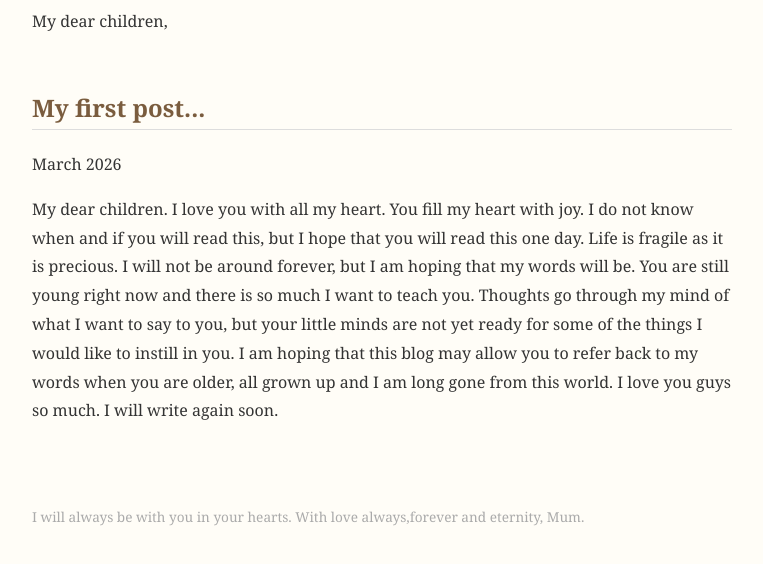
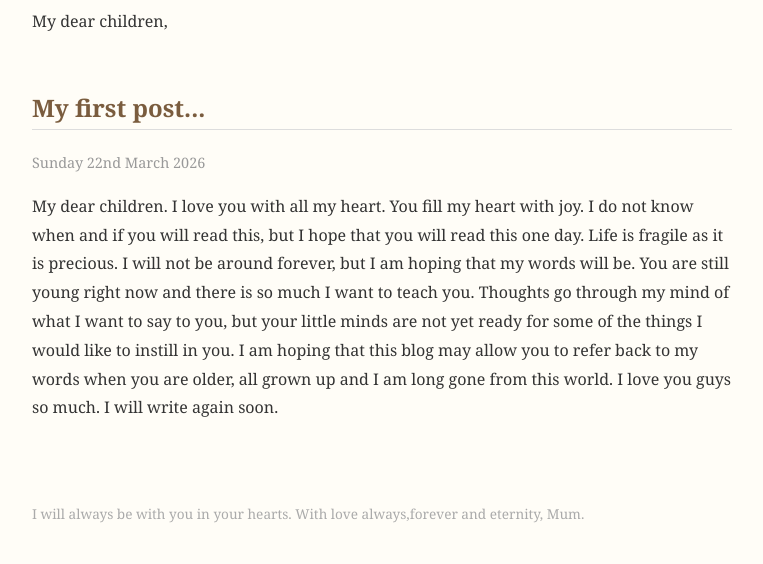
Before and after one commit to loveyouforeverandeternity/loveyouforeverandeternity.github.io, a plain HTML site: page index.html in a window 1280 px wide. Shown: the part 132-696 px from the top of the page, without its empty margins (258-1021 px from the left). Drawn offline with Linux system fonts and the light colour scheme.

Commit message:
Update index.html

```diff
--- a/index.html
+++ b/index.html
@@ -25,7 +25,7 @@
   <h1>Love You Forever and Eternity</h1>
   <p>My dear children,</p>
 <h2>My first post...</h2>
-   <p class="22">March 2026</p>
+   <p class="date">Sunday 22nd March 2026</p>
    <p>My dear children.  I love you with all my heart.  You fill my heart with joy.  I do not know when and if you will read this, but I hope that you will read this one day.  Life is fragile as it is precious.  I will not be around forever, but I am hoping that my words will be.  You are still young right now and there is so much I want to teach you.  Thoughts go through my mind of what I want to say to you, but your little minds are not yet ready for some of the things I would like to instill in you.  I am hoping that this blog may allow you to refer back to my words when you are older, all grown up and I am long gone from this world.  I love you guys so much.  I will write again soon.</p>
   <footer>I will always be with you in your hearts.  With love always,forever and eternity, Mum.</footer>
 
```
